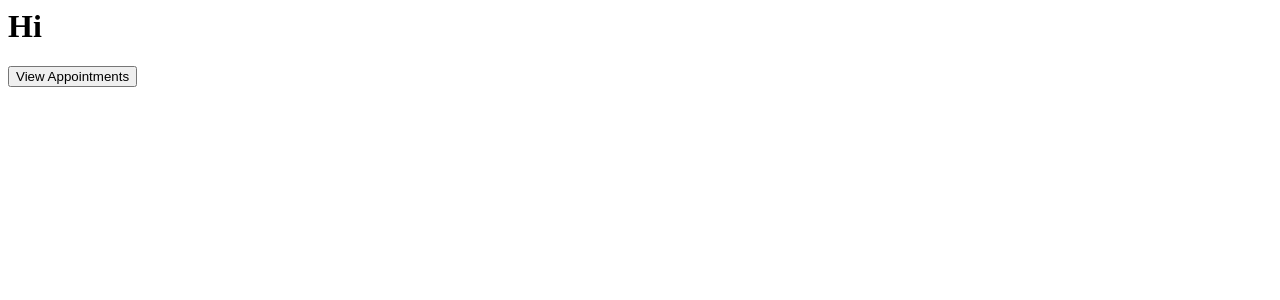
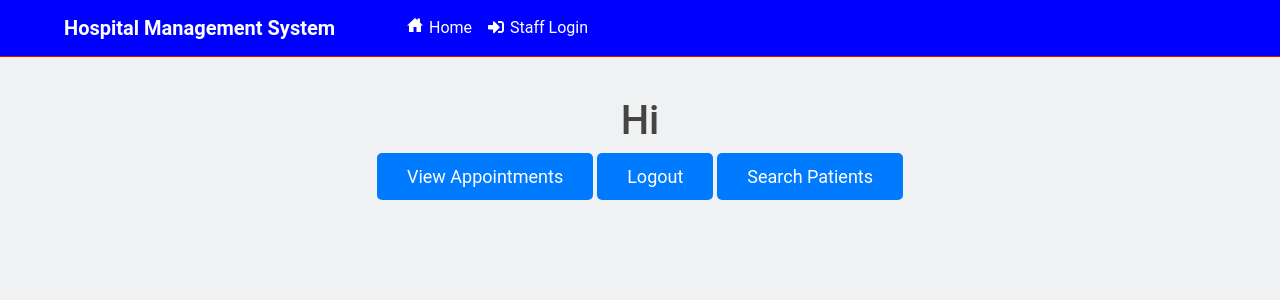
Before and after one commit to AarushTewari/SUTT-Task, a Django app: page /staffwelcome in a window 1280 px wide. Shown: the top 300 px of the page. Run offline with Django 4.2, Linux system fonts and the light colour scheme; some libraries are stand-ins or nearby versions.

Commit message:
Update welcomestaff.html

```diff
--- a/Templates/welcomestaff.html
+++ b/Templates/welcomestaff.html
@@ -1,3 +1,61 @@
-<h1>Hi {{ user.username }}</h1>
+{% extends 'navigation.html' %}
+{% load static %}
+{% block body %}
+{% load socialaccount %}
 
-<a href="view_appointment"><button>View Appointments</button></a>
+<html lang="en" dir="ltr">
+<head>
+  <meta charset="utf-8">
+  <meta name="viewport" content="width=device-width, initial-scale=1, shrink-to-fit=no">
+  <title>Admin Login</title>
+
+  <!-- Include Bootstrap CSS -->
+  <link rel="stylesheet" href="https://maxcdn.bootstrapcdn.com/bootstrap/4.5.2/css/bootstrap.min.css">
+
+  <style type="text/css">
+    body {
+      color: #444;
+      background-color: #f8f9fa;
+      font-family: 'Roboto', sans-serif;
+      text-align: center;
+    }
+
+    h1 {
+      margin-top: 40px;
+    }
+
+    button {
+      padding: 10px 30px;
+      font-size: 18px;
+      border-radius: 5px;
+      background-color: #007bff;
+      color: #fff;
+      border: none;
+      cursor: pointer;
+      transition: background-color 0.3s ease;
+    }
+
+    button:hover {
+      background-color: #0056b3;
+    }
+  </style>
+</head>
+<body>
+
+<div class="container">
+  <h1>Hi {{ user.username }}</h1>
+
+  <a href="view_appointment"><button>View Appointments</button></a>
+  <a href="/accounts/logout"><button>Logout</button></a>
+  <a href="/search"><button>Search Patients</button></a>
+</div>
+
+<!-- Include Bootstrap JS -->
+<script src="https://cdnjs.cloudflare.com/ajax/libs/jquery/3.5.1/jquery.min.js"></script>
+<script src="https://cdnjs.cloudflare.com/ajax/libs/popper.js/1.16.0/umd/popper.min.js"></script>
+<script src="https://maxcdn.bootstrapcdn.com/bootstrap/4.5.2/js/bootstrap.min.js"></script>
+
+</body>
+</html>
+
+{% endblock %}
```
